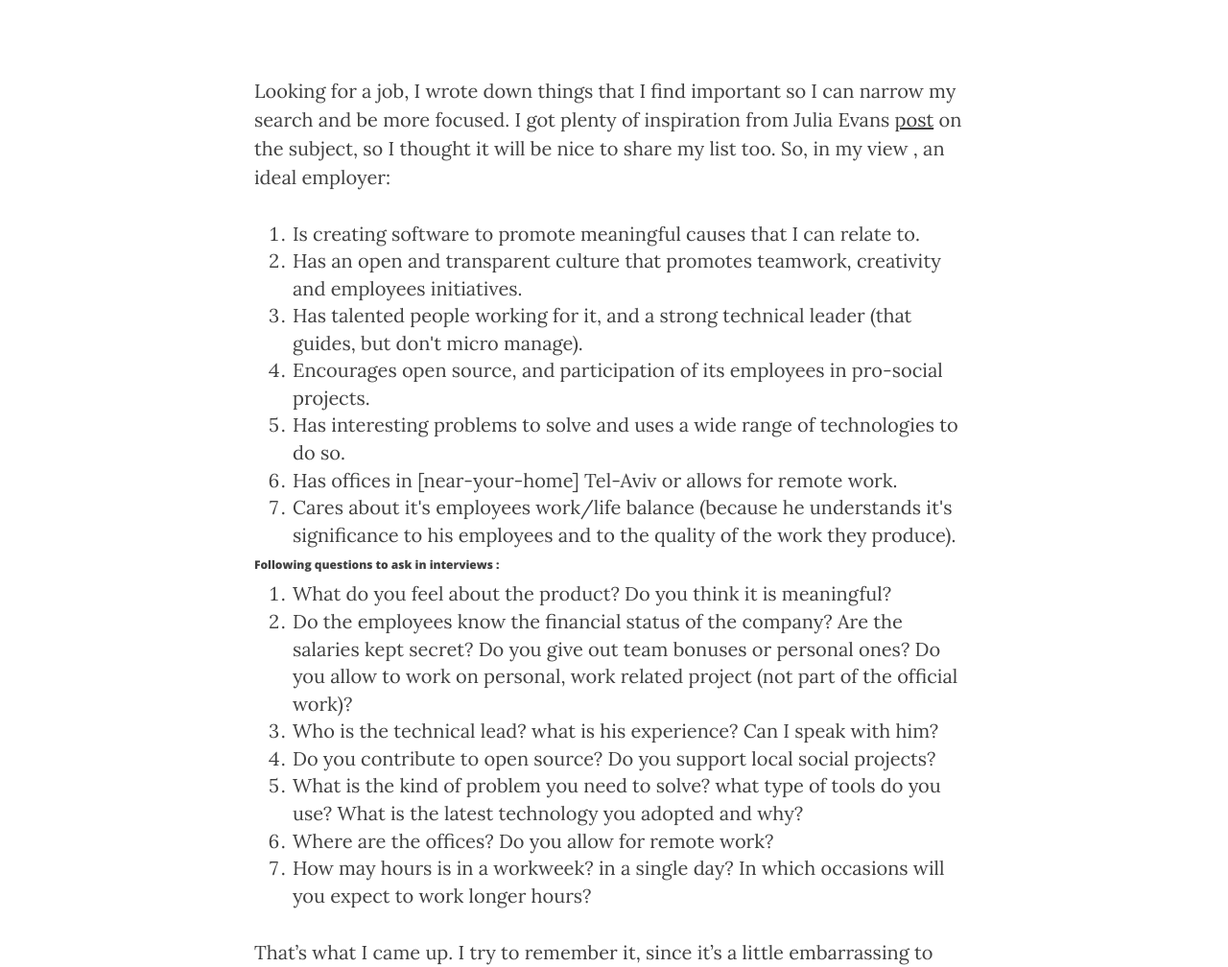
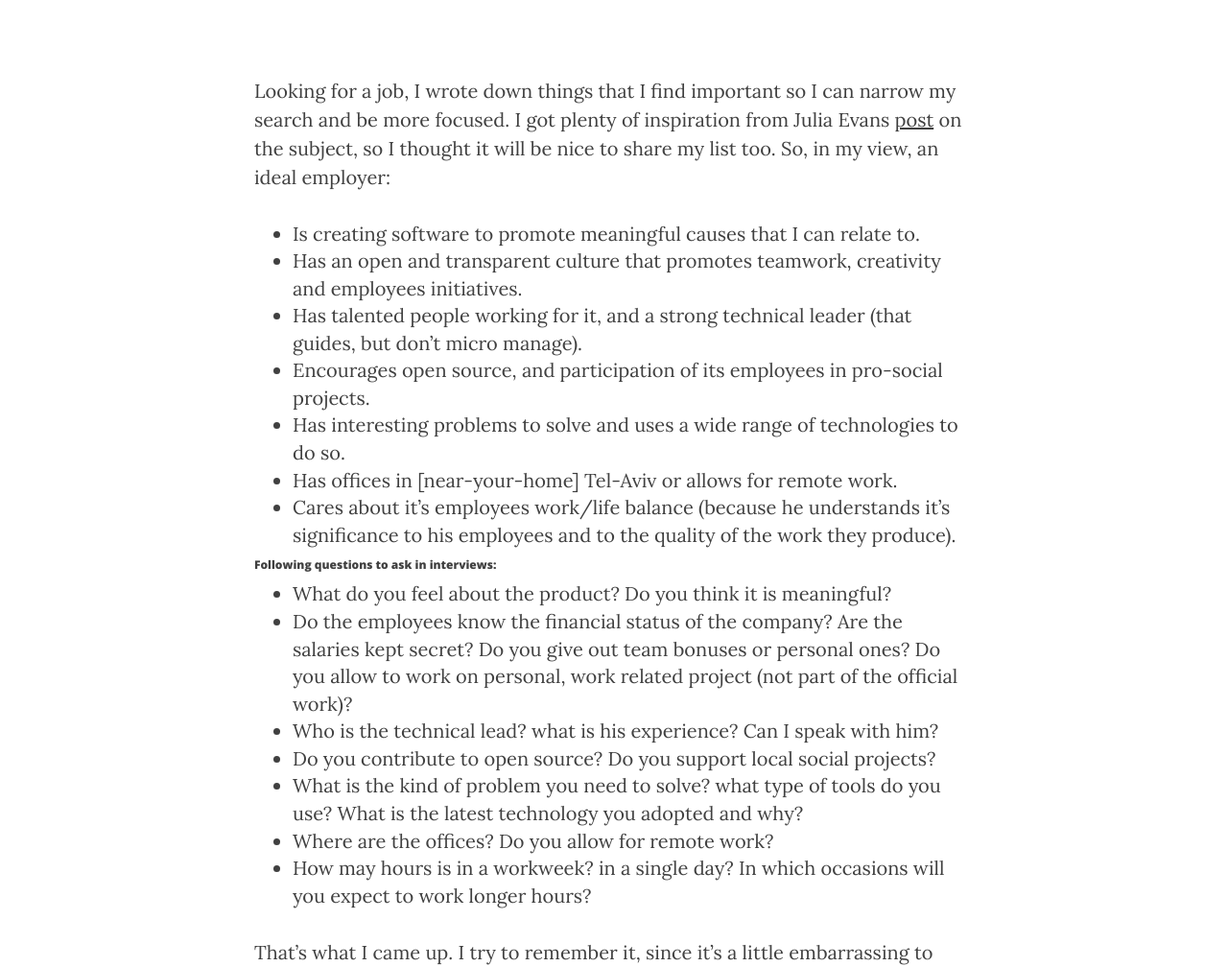
Before and after one commit to noamelf/noamelf.github.io, a Jekyll site: the page built from _posts/2015-04-26-ideal-workplace-wishlist.markdown, in a window 1280 px wide. Shown: the part 413-1421 px from the top of the page at 96% size. Built offline with Jekyll 4.4.1, drawn with Linux system fonts in a browser that asks for light colours; nearby versions of some CDN libraries; comment, search, counter and statistics services are not loaded.

Commit message:
Change post to md

```diff
--- a/_posts/2015-04-26-ideal-workplace-wishlist.markdown
+++ b/_posts/2015-04-26-ideal-workplace-wishlist.markdown
@@ -7,56 +7,24 @@ tags:
 - career
 ---
 
-Looking for a job, I wrote down things that I find important so I can narrow my search and be more focused. I got plenty of inspiration from Julia Evans [post](http://jvns.ca/blog/2013/12/30/questions-im-asking-in-interviews/) on the subject, so I thought it will be nice to share my list too. So, in my view , an ideal employer:
-<ol>
-<li>
-Is creating software to promote meaningful causes that I can relate to.
-</li>
-<li>
-Has an open and transparent culture that promotes teamwork, creativity and employees initiatives.
-</li>
-<li>
-Has talented people working for it, and a strong technical leader (that guides, but don't micro manage).
-</li>
-<li>
-Encourages open source, and participation of its employees in pro-social projects.
-</li>
-<li>
-Has interesting problems to solve and uses a wide range of technologies to do so.
-</li>
-<li>
-Has offices in [near-your-home] Tel-Aviv or allows for remote work.
-</li>
-<li>
-Cares about it's employees work/life balance (because he understands it's significance to his employees and to the quality of the work they produce).
-</li>
-</ol>
+Looking for a job, I wrote down things that I find important so I can narrow my search and be more focused. I got plenty of inspiration from Julia Evans [post](http://jvns.ca/blog/2013/12/30/questions-im-asking-in-interviews/) on the subject, so I thought it will be nice to share my list too. So, in my view, an ideal employer:
 
-###### Following questions to ask in interviews :
+* Is creating software to promote meaningful causes that I can relate to.
+* Has an open and transparent culture that promotes teamwork, creativity and employees initiatives.
+* Has talented people working for it, and a strong technical leader (that guides, but don't micro manage).
+* Encourages open source, and participation of its employees in pro-social projects.
+* Has interesting problems to solve and uses a wide range of technologies to do so.
+* Has offices in [near-your-home] Tel-Aviv or allows for remote work.
+* Cares about it's employees work/life balance (because he understands it's significance to his employees and to the quality of the work they produce).
 
-<ol>
-<li>
-What do you feel about the product? Do you think it is meaningful?
-</li>
-<li>
-Do the employees know the financial status of the company? Are the salaries kept secret? Do you give out team bonuses or personal ones? Do you allow to work on personal, work related project (not part of the official work)?
-</li>
-<li>
-Who is the technical lead? what is his experience? Can I speak with him?
-</li>
-<li>
-Do you contribute to open source? Do you support local social projects?
-</li>
-<li>
-What is the kind of problem you need to solve? what type of tools do you use? What is the latest technology you adopted and why?
-</li>
-<li>
-Where are the offices? Do you allow for remote work?
-</li>
-<li>
-How may hours is in a workweek? in a single day? In which occasions will you expect to work longer hours?
-</li>
-</ol>
+###### Following questions to ask in interviews:
+* What do you feel about the product? Do you think it is meaningful?
+* Do the employees know the financial status of the company? Are the salaries kept secret? Do you give out team bonuses or personal ones? Do you allow to work on personal, work related project (not part of the official work)?
+* Who is the technical lead? what is his experience? Can I speak with him?
+* Do you contribute to open source? Do you support local social projects?
+* What is the kind of problem you need to solve? what type of tools do you use? What is the latest technology you adopted and why?
+* Where are the offices? Do you allow for remote work?
+* How may hours is in a workweek? in a single day? In which occasions will you expect to work longer hours?
 
 That's what I came up. I try to remember it, since it's a little embarrassing to take out the phone in the middle of an interview and read from it.
 
```
